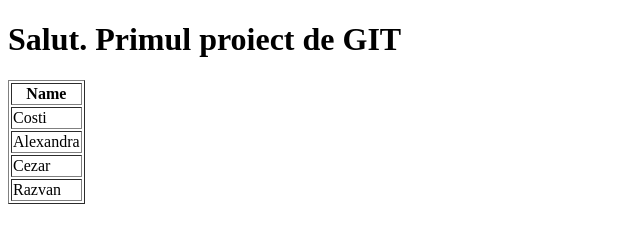
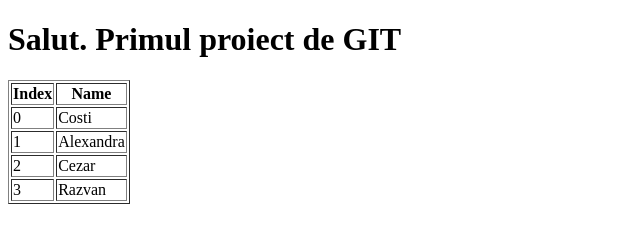
Before and after one commit to costiy/test1, a plain HTML site: page index.html in a window 1280 px wide. Shown: the whole page, without its empty margins (0-640 px from the left). Drawn offline with Linux system fonts and the light colour scheme.

Commit message:
Am adaugat coloana index

```diff
--- a/index.html
+++ b/index.html
@@ -11,20 +11,25 @@
     <table border="1px">
         <thead>
             <tr>
+                <th>Index</th>
                 <th>Name</th>
             </tr>
         </thead>
         <tbody>
             <tr>
+                <td>0</td>
                 <td>Costi</td>
             </tr>
             <tr>
+                <td>1</td>
                 <td>Alexandra</td>
             </tr>
             <tr>
+                <td>2</td>
                 <td>Cezar</td>
             </tr>
             <tr>
+                <td>3</td>
                 <td>Razvan</td>
             </tr>
         </tbody>
```
